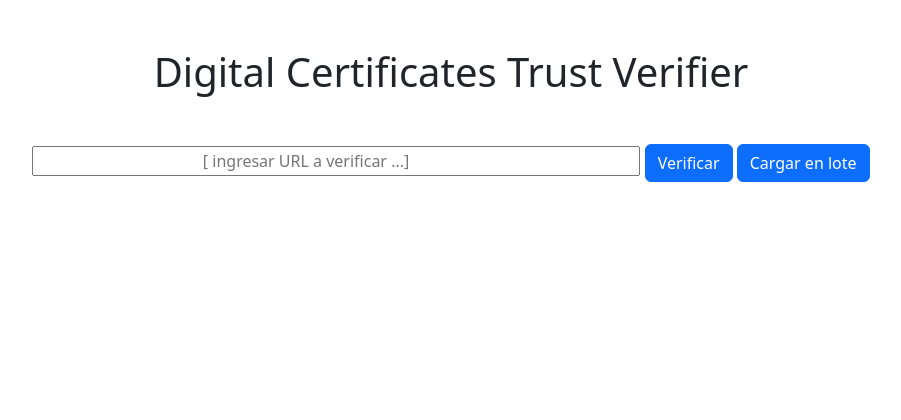
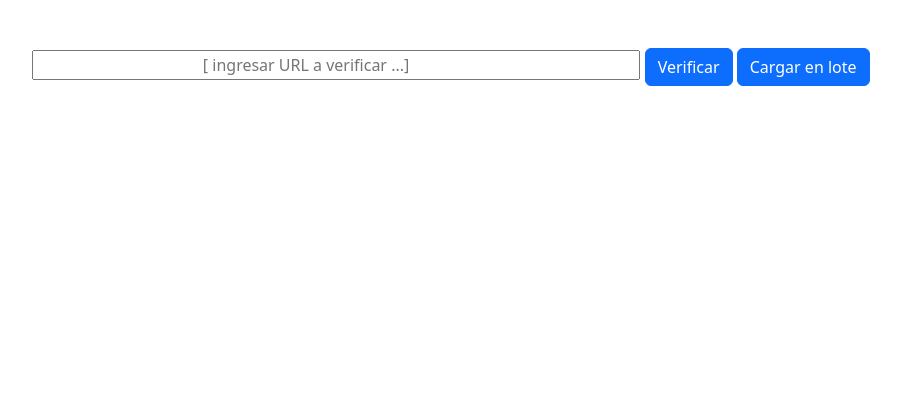
Before and after one commit to Angel-Concha-Layme/certificates-trust-verifier, a Django app: page / in a window 1280 px wide. Shown: the top 420 px of the page, without its empty margins (189-1090 px from the left). Run offline with Django 4.2, Linux system fonts and the light colour scheme; some libraries are stand-ins or nearby versions.

Commit message:
remove title from base.html

```diff
--- a/verifierApp/verifierApp/templates/base.html
+++ b/verifierApp/verifierApp/templates/base.html
@@ -9,10 +9,8 @@
   <link rel="stylesheet" href="{% static 'css/index.css' %}">
   <link href="https://cdn.jsdelivr.net/npm/bootstrap@5.2.1/dist/css/bootstrap.min.css" rel="stylesheet" integrity="sha384-iYQeCzEYFbKjA/T2uDLTpkwGzCiq6soy8tYaI1GyVh/UjpbCx/TYkiZhlZB6+fzT" crossorigin="anonymous">
   <script src="https://ajax.googleapis.com/ajax/libs/jquery/3.6.0/jquery.min.js"></script>
-  <script src="{% static 'js/index.js' %}" defer></script>
 </head>
 <body>
-  <h1 class="text-center my-5">Digital Certificates Trust Verifier</h1>
   <div class="text-center my-5">
     {% block content %}
     {% endblock %}
```
